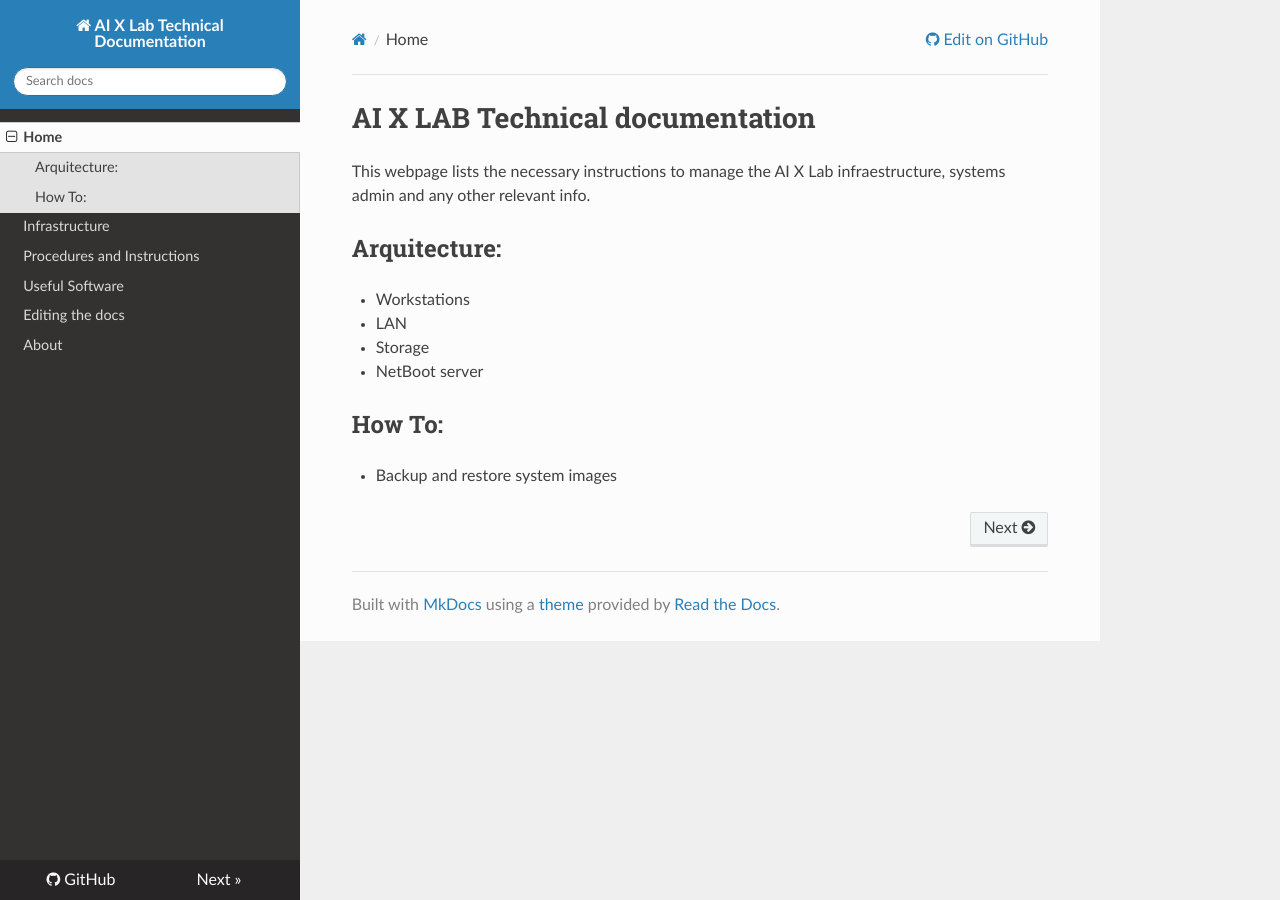
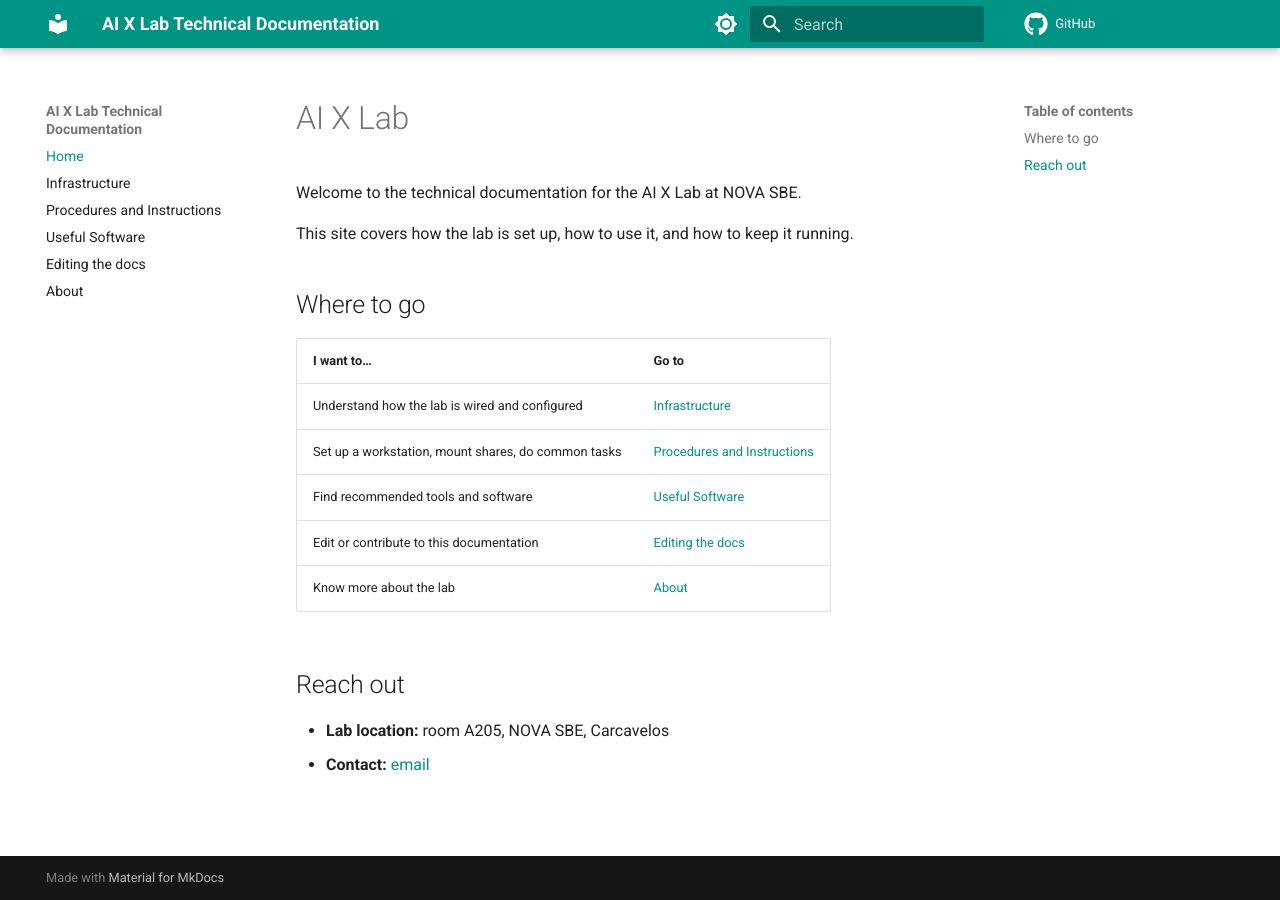
Before and after one commit to AIxlab-D3-NSBE-NMS/aixlab-d3-nsbe-nms.github.io, an MkDocs documentation site: the page built from docs/index.md, in a window 1280 px wide. Built offline with MkDocs 1.6.1 and Material for MkDocs 9.7.7, drawn with Linux system fonts in a browser that asks for light colours; nearby versions of some CDN libraries; comment, search, counter and statistics services are not loaded.

Commit message:
using material theme

```diff
--- a/docs/index.md
+++ b/docs/index.md
@@ -1,15 +1,21 @@
-# AI X LAB Technical documentation
+# AI X Lab
 
-This webpage lists the necessary instructions to manage the AI X Lab infraestructure, systems admin and any other relevant info.
+Welcome to the technical documentation for the AI X Lab at NOVA SBE.
+
+This site covers how the lab is set up, how to use it, and how to keep it running.
 
 
-## Arquitecture:
+## Where to go
 
-- Workstations
-- LAN
-- Storage
-- NetBoot server
+| I want to… | Go to |
+|---|---|
+| Understand how the lab is wired and configured | [Infrastructure](infra.md) |
+| Set up a workstation, mount shares, do common tasks | [Procedures and Instructions](howto.md) |
+| Find recommended tools and software | [Useful Software](software.md) |
+| Edit or contribute to this documentation | [Editing the docs](editdocs.md) |
+| Know more about the lab | [About](about.md) |
 
-## How To:
+## Reach out
 
-- Backup and restore system images
+- **Lab location:** room A205, NOVA SBE, Carcavelos
+- **Contact:** [email](mailto:d3@novasbe.pt)
--- a/mkdocs.yml
+++ b/mkdocs.yml
@@ -6,8 +6,50 @@ nav:
   - Useful Software: software.md
   - Editing the docs: editdocs.md
   - About: about.md
-theme: readthedocs
 
 site_url: https://aixlab-d3-nsbe-nms.github.io/
 repo_url: https://github.com/aixlab-d3-nsbe-nms/aixlab-d3-nsbe-nms.github.io
 edit_uri: edit/main/docs/
+
+theme:
+  name: material
+  features:
+    - navigation.expand       # sidebar items expanded
+    - navigation.top          # back-to-top button
+    - search.highlight
+    - content.code.copy
+  palette:
+    - media: "(prefers-color-scheme: light)"
+      scheme: default
+      primary: teal        # or: white, grey, blue grey, teal
+      accent: grey
+      toggle:
+        icon: material/brightness-7
+        name: Switch to dark mode
+    - media: "(prefers-color-scheme: dark)"
+      scheme: slate
+      primary: blue grey
+      accent: teal
+      toggle:
+        icon: material/brightness-4
+        name: Switch to light mode
+  icon:
+    repo: fontawesome/brands/github
+
+markdown_extensions:
+  - admonition              # nice note/warning callouts
+  - attr_list
+  - md_in_html
+  - toc:
+      permalink: false
+  - pymdownx.highlight:
+      anchor_linenums: false
+  - pymdownx.inlinehilite
+  - pymdownx.snippets
+  - pymdownx.superfences:
+      custom_fences:
+        - name: mermaid
+          class: mermaid
+          format: !!python/name:pymdownx.superfences.fence_code_format
+  - pymdownx.tabbed:
+      alternate_style: true
--- a/requirements.txt
+++ b/requirements.txt
@@ -1 +1,2 @@
 mkdocs
+sphinxcontrib-mermaid
```
Also changed, not shown: docs/infra.md (added, +49 -0 lines).
